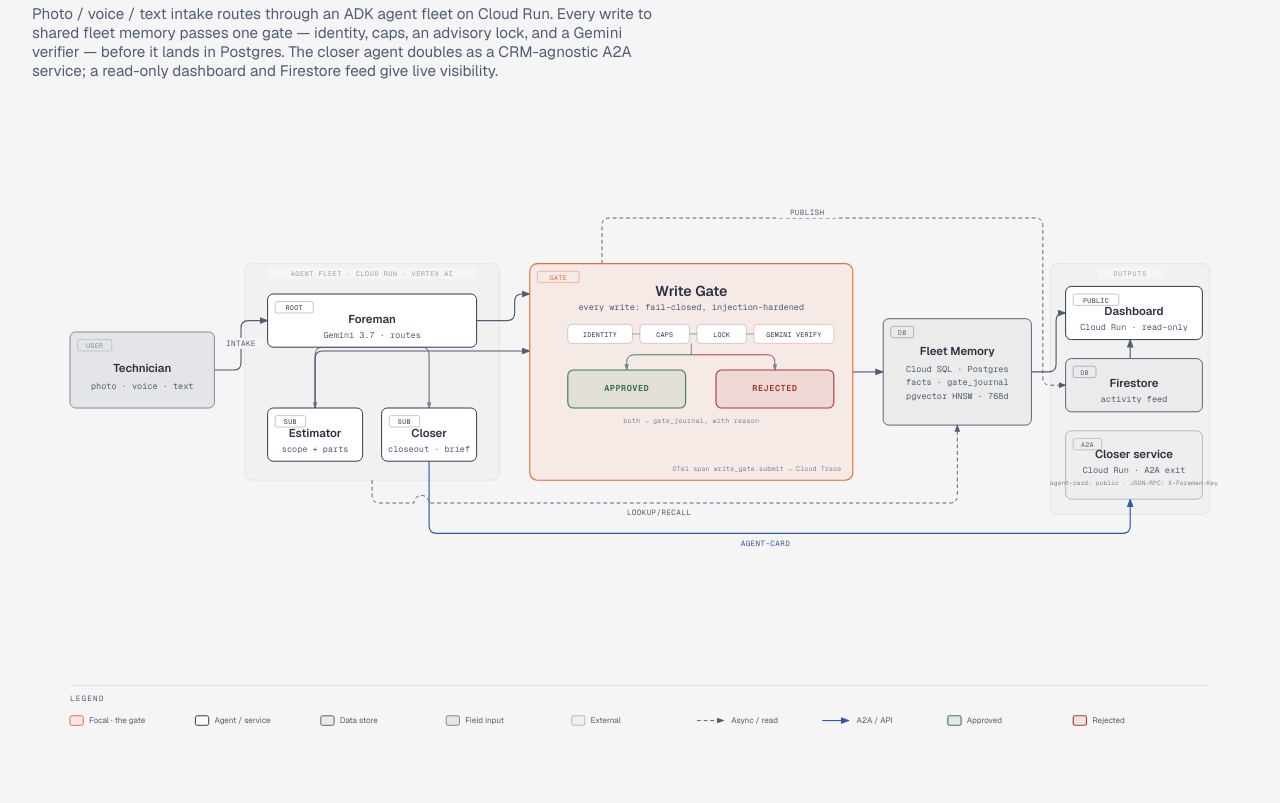
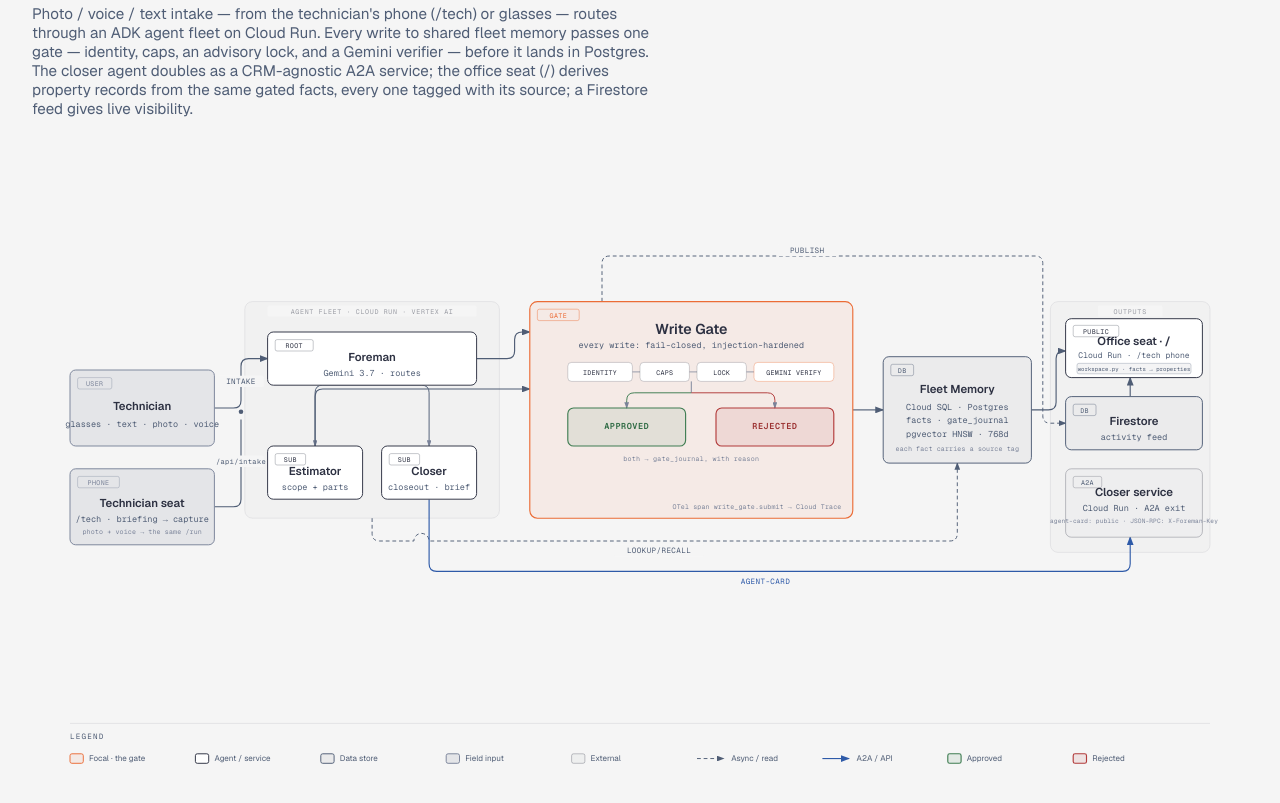
Before and after one commit to retailbox-automation/foreman-plus, a plain HTML site: page docs/architecture/foreman-architecture.html in a window 1280 px wide. Shown: the part 111-914 px from the top of the page. Drawn offline with nearby package versions, Linux system fonts and the light colour scheme.

Commit message:
architecture diagram: office and technician seats, intake path, source tags

```diff
--- a/docs/architecture/foreman-architecture.html
+++ b/docs/architecture/foreman-architecture.html
@@ -65,11 +65,11 @@
   <div class="frame">
     <p class="eyebrow">Architecture · Diagram Design</p>
     <h1>Foreman+ — gated multi-agent memory for HVAC field techs</h1>
-    <p class="subtitle">Photo / voice / text intake routes through an ADK agent fleet on Cloud Run. Every write to shared fleet memory passes one gate — identity, caps, an advisory lock, and a Gemini verifier — before it lands in Postgres. The closer agent doubles as a CRM-agnostic A2A service; a read-only dashboard and Firestore feed give live visibility.</p>
+    <p class="subtitle">Photo / voice / text intake — from the technician's phone (/tech) or glasses — routes through an ADK agent fleet on Cloud Run. Every write to shared fleet memory passes one gate — identity, caps, an advisory lock, and a Gemini verifier — before it lands in Postgres. The closer agent doubles as a CRM-agnostic A2A service; the office seat (/) derives property records from the same gated facts, every one tagged with its source; a Firestore feed gives live visibility.</p>
 
     <svg viewBox="0 0 1280 720" xmlns="http://www.w3.org/2000/svg" role="img" aria-labelledby="foreman-arch-title foreman-arch-desc">
       <title id="foreman-arch-title">Foreman+ multi-agent architecture</title>
-      <desc id="foreman-arch-desc">Architecture diagram showing a technician's photo, voice, and text reports flowing into an ADK agent fleet (foreman, estimator, closer) on Cloud Run, whose every fact write passes a central write gate — identity check, caps, an advisory lock, and a fail-closed Gemini verifier — before landing in a bi-temporal Postgres fact store with pgvector recall; approved and rejected outcomes both journal. The gate best-effort publishes to a Firestore activity feed and a public read-only dashboard reads Postgres and Firestore; the closer agent is separately exposed as a CRM-agnostic A2A service behind a shared-secret guard.</desc>
+      <desc id="foreman-arch-desc">Architecture diagram showing a technician's photo, voice, and text reports flowing into an ADK agent fleet (foreman, estimator, closer) on Cloud Run, whose every fact write passes a central write gate — identity check, caps, an advisory lock, and a fail-closed Gemini verifier — before landing in a bi-temporal Postgres fact store with pgvector recall; approved and rejected outcomes both journal. Every fact carries a source tag (nameplate photo, technician voice, homeowner statement, plate unreadable). The gate best-effort publishes to a Firestore activity feed; the public dashboard serves two seats — the office seat derives property records, briefings and open questions from Postgres facts and the gate journal, and the technician seat on a phone forwards photo and voice through POST /api/intake to the fleet's /run; the closer agent is separately exposed as a CRM-agnostic A2A service behind a shared-secret guard.</desc>
 
       <defs>
         <marker id="arrow" markerWidth="8" markerHeight="6" refX="7" refY="3" orient="auto"><polygon points="0 0, 8 3, 0 6" fill="#4f5d75"/></marker>
@@ -98,6 +98,13 @@
             fill="none" stroke="#4f5d75" stroke-width="1.2" marker-end="url(#arrow)"/>
       <rect x="196" y="246" width="48" height="12" rx="2" fill="#f5f5f5"/>
       <text x="220" y="255" fill="#4f5d75" font-size="8" font-family="'Geist Mono', monospace" text-anchor="middle" letter-spacing="0.05em">INTAKE</text>
+
+      <!-- A12 Technician seat (phone) -> Foreman: joins the INTAKE bus at x=220 (POST /api/intake → fleet /run) -->
+      <path d="M 192,384 H 212 Q 220,384 220,376 V 292"
+            fill="none" stroke="#4f5d75" stroke-width="1.2"/>
+      <circle cx="220" cy="284" r="2.4" fill="#4f5d75"/>
+      <rect x="196" y="330" width="48" height="12" rx="2" fill="#f5f5f5"/>
+      <text x="220" y="339" fill="#4f5d75" font-size="7.5" font-family="'Geist Mono', monospace" text-anchor="middle" letter-spacing="0.04em">/api/intake</text>
 
       <!-- A2 Foreman -> Estimator (internal, unlabeled — hierarchy reads from layout) -->
       <path d="M 358,256 H 306 Q 298,256 298,264 V 320"
@@ -151,7 +158,16 @@
       <rect x="48" y="248" width="36" height="12" rx="2" fill="transparent" stroke="rgba(122,131,153,0.45)" stroke-width="0.8"/>
       <text x="66" y="257" fill="#7a8399" font-size="7" font-family="'Geist Mono', monospace" text-anchor="middle" letter-spacing="0.06em">USER</text>
       <text x="116" y="282" fill="#2d3142" font-size="12" font-weight="600" font-family="'Geist', sans-serif" text-anchor="middle">Technician</text>
-      <text x="116" y="300" fill="#4f5d75" font-size="9" font-family="'Geist Mono', monospace" text-anchor="middle">photo · voice · text</text>
+      <text x="116" y="300" fill="#4f5d75" font-size="9" font-family="'Geist Mono', monospace" text-anchor="middle">glasses · text · photo · voice</text>
+
+      <!-- N1b Technician seat (Input, phone) -->
+      <rect x="40" y="344" width="152" height="80" rx="6" fill="#f5f5f5"/>
+      <rect x="40" y="344" width="152" height="80" rx="6" fill="rgba(79,93,117,0.10)" stroke="#7a8399" stroke-width="1"/>
+      <rect x="48" y="352" width="44" height="12" rx="2" fill="transparent" stroke="rgba(122,131,153,0.45)" stroke-width="0.8"/>
+      <text x="70" y="361" fill="#7a8399" font-size="7" font-family="'Geist Mono', monospace" text-anchor="middle" letter-spacing="0.06em">PHONE</text>
+      <text x="116" y="384" fill="#2d3142" font-size="12" font-weight="600" font-family="'Geist', sans-serif" text-anchor="middle">Technician seat</text>
+      <text x="116" y="400" fill="#4f5d75" font-size="9" font-family="'Geist Mono', monospace" text-anchor="middle">/tech · briefing → capture</text>
+      <text x="116" y="413" fill="#7a8399" font-size="7" font-family="'Geist Mono', monospace" text-anchor="middle" letter-spacing="0.02em">photo + voice → the same /run</text>
 
       <!-- N2 Foreman (root agent) -->
       <rect x="248" y="200" width="220" height="56" rx="6" fill="#f5f5f5"/>
@@ -221,14 +237,17 @@
       <text x="974" y="282" fill="#4f5d75" font-size="9" font-family="'Geist Mono', monospace" text-anchor="middle">Cloud SQL · Postgres</text>
       <text x="974" y="296" fill="#4f5d75" font-size="9" font-family="'Geist Mono', monospace" text-anchor="middle">facts · gate_journal</text>
       <text x="974" y="310" fill="#4f5d75" font-size="9" font-family="'Geist Mono', monospace" text-anchor="middle">pgvector HNSW · 768d</text>
+      <text x="974" y="325" fill="#7a8399" font-size="7" font-family="'Geist Mono', monospace" text-anchor="middle" letter-spacing="0.02em">each fact carries a source tag</text>
 
       <!-- N7 Dashboard (Backend, public) -->
-      <rect x="1088" y="192" width="144" height="56" rx="6" fill="#f5f5f5"/>
-      <rect x="1088" y="192" width="144" height="56" rx="6" fill="#ffffff" stroke="#2d3142" stroke-width="1"/>
-      <rect x="1096" y="200" width="48" height="12" rx="2" fill="transparent" stroke="rgba(45,49,66,0.35)" stroke-width="0.8"/>
-      <text x="1120" y="209" fill="#2d3142" font-size="7" font-family="'Geist Mono', monospace" text-anchor="middle" letter-spacing="0.05em">PUBLIC</text>
-      <text x="1160" y="222" fill="#2d3142" font-size="12" font-weight="600" font-family="'Geist', sans-serif" text-anchor="middle">Dashboard</text>
-      <text x="1160" y="238" fill="#4f5d75" font-size="9" font-family="'Geist Mono', monospace" text-anchor="middle">Cloud Run · read-only</text>
+      <rect x="1088" y="186" width="144" height="62" rx="6" fill="#f5f5f5"/>
+      <rect x="1088" y="186" width="144" height="62" rx="6" fill="#ffffff" stroke="#2d3142" stroke-width="1"/>
+      <rect x="1096" y="193" width="48" height="12" rx="2" fill="transparent" stroke="rgba(45,49,66,0.35)" stroke-width="0.8"/>
+      <text x="1120" y="202" fill="#2d3142" font-size="7" font-family="'Geist Mono', monospace" text-anchor="middle" letter-spacing="0.05em">PUBLIC</text>
+      <text x="1160" y="214" fill="#2d3142" font-size="12" font-weight="600" font-family="'Geist', sans-serif" text-anchor="middle">Office seat · /</text>
+      <text x="1160" y="227" fill="#4f5d75" font-size="8.5" font-family="'Geist Mono', monospace" text-anchor="middle">Cloud Run · /tech phone</text>
+      <rect x="1100" y="233" width="120" height="11" rx="2" fill="rgba(45,49,66,0.05)" stroke="rgba(79,93,117,0.40)" stroke-width="0.7"/>
+      <text x="1160" y="241" fill="#4f5d75" font-size="6" font-family="'Geist Mono', monospace" text-anchor="middle" letter-spacing="0">workspace.py · facts → properties</text>
 
       <!-- N8 Firestore (Store) -->
       <rect x="1088" y="268" width="144" height="56" rx="6" fill="#f5f5f5"/>
```
Also changed, not shown: docs/architecture/foreman-architecture.png, docs/architecture/foreman-architecture.svg.
